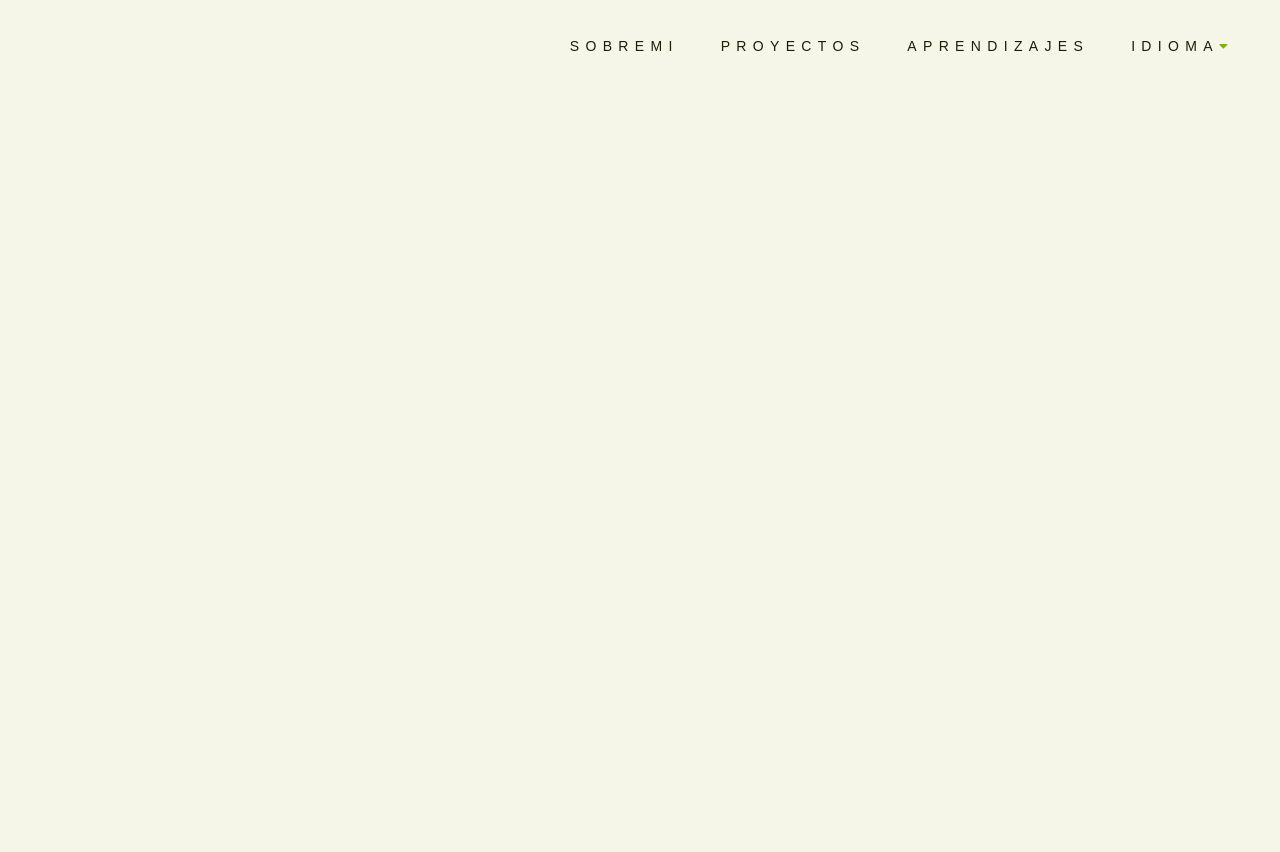
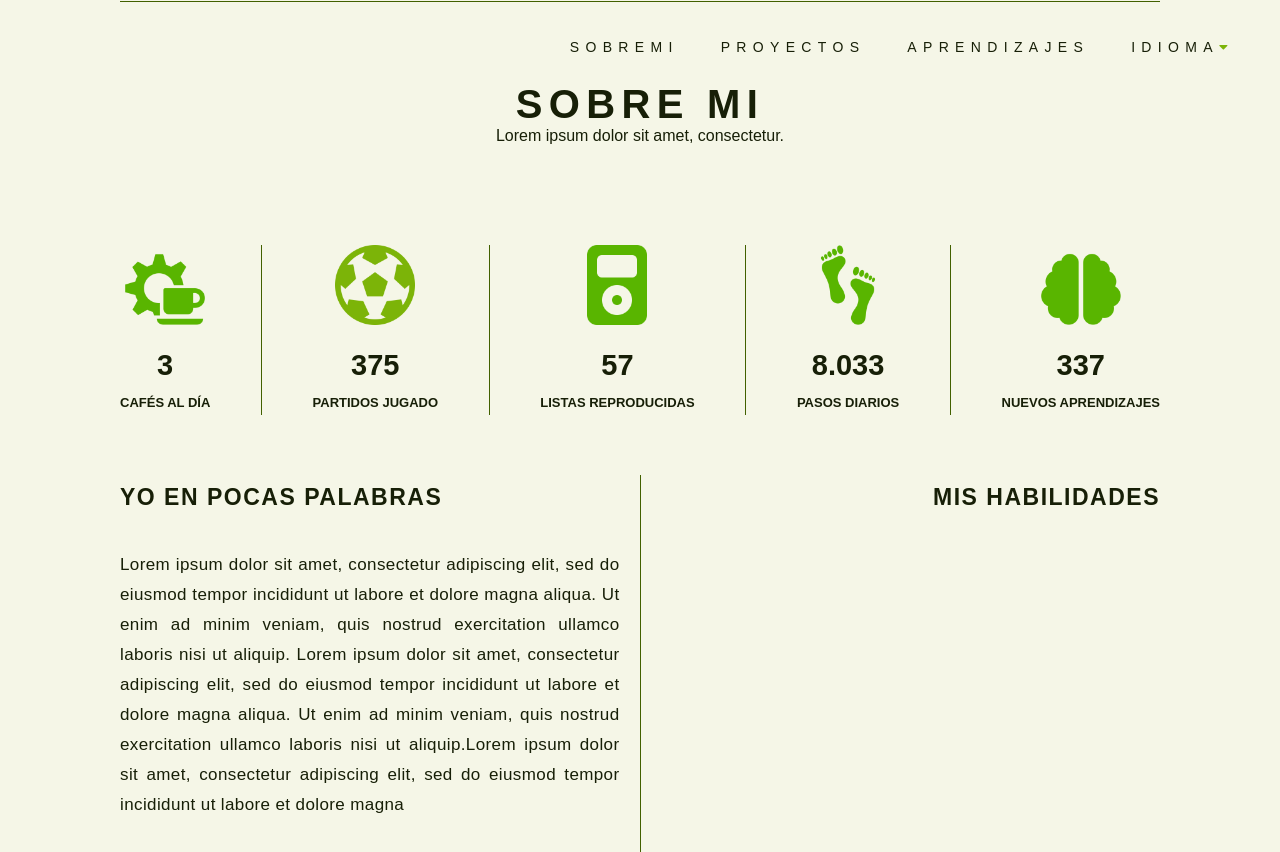
Before and after one commit to valeriaconstanzabc/PortafolioSebastian, a React (Create React App) app in the folder portafoliosebastian/: page /sobremi in a window 1280 px wide. Shown: the top 852 px of the page. Before the commit the page ends 800 px from the top, so only its background shows below. Built offline with nearby package versions, Linux system fonts and the light colour scheme.

Commit message:
agrego rutas y css sobre mi

```diff
--- a/portafoliosebastian/src/App.jsx
+++ b/portafoliosebastian/src/App.jsx
@@ -5,6 +5,7 @@ import {
   Switch,
   Route
 } from "react-router-dom";
+import AboutMe from "./Components/AboutMe";
 import NavBar from "./Components/NavBar/NavBar";
 
 // <--------------------IMPORT VIEWS-------------------->
@@ -20,6 +21,10 @@ function App() {
             <Welcome />
           </Route>
 
+          <Route path="/sobremi" exact>
+            <AboutMe />
+          </Route>
+
         </Switch>
     </Router>
   )
--- a/portafoliosebastian/src/Components/AboutMe.jsx
+++ b/portafoliosebastian/src/Components/AboutMe.jsx
@@ -8,7 +8,7 @@ import cerebro from '../Imgs/cerebro.png'
 const AboutMe = () => {
     return (
         <>
-            <div className="aboutMe-container">
+            <div id='sobremi' className="aboutMe-container">
                 <div className="line"></div>
                 <div className="aboutMe-tittle-container">
                     <h1>SOBRE MI</h1>
--- a/portafoliosebastian/src/Components/NavBar/MenuItem.js
+++ b/portafoliosebastian/src/Components/NavBar/MenuItem.js
@@ -6,7 +6,7 @@ export const MenuItem = [
     },
     {
         title: 'ESPAÑOL',
-        path: '/espanol',
+        path: '/',
         cName: 'dropdown-link'
     }
 ]
--- a/portafoliosebastian/src/Components/NavBar/NavBar.jsx
+++ b/portafoliosebastian/src/Components/NavBar/NavBar.jsx
@@ -40,6 +40,7 @@ const NavBar = () => {
     window.addEventListener('scroll', changeColorNavBar)
 
     return (
+        <>
             <nav className={navBar ? 'navbar active' : 'navBar'}>
 
                 <div className='menu-icon' onClick={handleClick}>
@@ -47,7 +48,7 @@ const NavBar = () => {
                 </div>
                 <ul className={click ? 'nav-menu active' : 'nav-menu'}>
                     <li className="nav-item">
-                    <Link to='/' className="nav-links" onClick={closeMobileMenu}>SOBREMI</Link>
+                        <Link to='/sobremi' className="nav-links" onClick={closeMobileMenu}>SOBREMI</Link>
                     </li>
                     <li className="nav-item">
                         <Link to='/' className="nav-links" onClick={closeMobileMenu}>PROYECTOS</Link>
@@ -69,6 +70,7 @@ const NavBar = () => {
                     </li>
                 </ul>
             </nav>
+        </>
     )
 }
 
--- a/portafoliosebastian/src/Styles/_AboutMe.scss
+++ b/portafoliosebastian/src/Styles/_AboutMe.scss
@@ -1,14 +1,14 @@
 .aboutMe-container{
     display: flex;
     flex-direction: column;
-    margin: 30px 120px 0px 120px;
+    margin: 1px 120px 80px 120px;
     box-sizing: border-box;
 }
     .line{
         height: 1px;
         width: 100%;
         background: #426000;
-        margin-bottom: 100px;
+        margin-bottom: 80px;
     }
 
     .aboutMe-tittle-container{
@@ -32,6 +32,7 @@
     .aboutMe-iconsAttributes-container{
         display: flex;
         justify-content: space-between;
+        margin-bottom: 60px;
     }
         .containerIconsAttributes{
             display: flex;
@@ -41,22 +42,69 @@
             .containerIconsAttributes img{
                 height: 80px;
                 width: 80px;
-                margin-bottom: 15px;
+                margin-bottom: 13px;
             }
             .containerIconsAttributes h3{
                 font-weight: bold;
-                font-size: 32px;
+                font-size: 29px;
                 line-height: 54px;
             }
             .containerIconsAttributes p{
                 font-weight: bold;
-                font-size: 15px;
+                font-size: 13px;
                 line-height: 22px;
             }
-
 
         .line-iconsAttributes{
             height: 170px;
             width: 1px;
             background: #426000;
         }
+
+
+
+    .aboutMe-attributes-container{
+        width: 100%;
+        display: flex;
+    }
+        .attributes-me{
+            display: flex;
+            flex-direction: column;
+            width: 50%;
+        }
+            .attributes-me h3{
+                margin-bottom: 30px;
+                letter-spacing: 1.5px;
+                font-weight: bold;
+                font-size: 23px;
+                line-height: 45px;
+            }
+            .attributes-me p{
+                text-align: justify;
+                font-size: 17px;
+                line-height: 30px;
+
+                letter-spacing: 0.385714px;
+            }
+
+        .line-attributes{
+            height: 400px;
+            width: 1px;
+            background: #426000;
+            margin: 0px 20px 0px 20px;
+        }
+
+        .attributes-skills{
+            display: flex;
+            flex-direction: column;
+            width: 50%;
+        }
+            .attributes-skills h3{
+                display: flex;
+                justify-content: flex-end;
+                margin-bottom: 30px;
+                letter-spacing: 1.5px;
+                font-weight: bold;
+                font-size: 23px;
+                line-height: 45px;
+            }
--- a/portafoliosebastian/src/Styles/_Dropdown.scss
+++ b/portafoliosebastian/src/Styles/_Dropdown.scss
@@ -1,6 +1,6 @@
 .dropdown-menu {
     position: absolute;
-    top: 72px;
+    top: 60px;
     list-style: none;
     text-align: center;
     justify-content: center;
--- a/portafoliosebastian/src/Styles/_NavBar.scss
+++ b/portafoliosebastian/src/Styles/_NavBar.scss
@@ -55,6 +55,10 @@
 
 /* <---------------------MEDIA QUERY---------------------> */
   @media screen and (max-width: 830px) {
+    .navbar.active {
+      background: transparent;
+      box-shadow: 0px 0px 0px;
+    }
     .nav-item{
         margin: 0px;
     }
--- a/portafoliosebastian/src/Views/Welcome.jsx
+++ b/portafoliosebastian/src/Views/Welcome.jsx
@@ -21,7 +21,6 @@ const Welcome = () => {
                     </p>
                 </div>
             </div>
-            <AboutMe />
         </>
     )
 }
--- a/portafoliosebastian/src/index.css
+++ b/portafoliosebastian/src/index.css
@@ -2,7 +2,7 @@
 /* <---------------IMPORT COMPONENTS--------------> */
 .dropdown-menu {
   position: absolute;
-  top: 72px;
+  top: 60px;
   list-style: none;
   text-align: center;
   justify-content: center;
@@ -91,6 +91,9 @@
 
 /* <---------------------MEDIA QUERY---------------------> */
 @media screen and (max-width: 830px) {
+  .navbar.active {
+    background: transparent;
+    box-shadow: 0px 0px 0px; }
   .nav-item {
     margin: 0px; }
   .nav-menu {
@@ -150,14 +153,14 @@
 .aboutMe-container {
   display: flex;
   flex-direction: column;
-  margin: 30px 120px 0px 120px;
+  margin: 1px 120px 80px 120px;
   box-sizing: border-box; }
 
 .line {
   height: 1px;
   width: 100%;
   background: #426000;
-  margin-bottom: 100px; }
+  margin-bottom: 80px; }
 
 .aboutMe-tittle-container {
   display: flex;
@@ -177,7 +180,8 @@
 
 .aboutMe-iconsAttributes-container {
   display: flex;
-  justify-content: space-between; }
+  justify-content: space-between;
+  margin-bottom: 60px; }
 
 .containerIconsAttributes {
   display: flex;
@@ -187,22 +191,64 @@
 .containerIconsAttributes img {
   height: 80px;
   width: 80px;
-  margin-bottom: 15px; }
+  margin-bottom: 13px; }
 
 .containerIconsAttributes h3 {
   font-weight: bold;
-  font-size: 32px;
+  font-size: 29px;
   line-height: 54px; }
 
 .containerIconsAttributes p {
   font-weight: bold;
-  font-size: 15px;
+  font-size: 13px;
   line-height: 22px; }
 
 .line-iconsAttributes {
   height: 170px;
   width: 1px;
   background: #426000; }
+
+.aboutMe-attributes-container {
+  width: 100%;
+  display: flex; }
+
+.attributes-me {
+  display: flex;
+  flex-direction: column;
+  width: 50%; }
+
+.attributes-me h3 {
+  margin-bottom: 30px;
+  letter-spacing: 1.5px;
+  font-weight: bold;
+  font-size: 23px;
+  line-height: 45px; }
+
+.attributes-me p {
+  text-align: justify;
+  font-size: 17px;
+  line-height: 30px;
+  letter-spacing: 0.385714px; }
+
+.line-attributes {
+  height: 400px;
+  width: 1px;
+  background: #426000;
+  margin: 0px 20px 0px 20px; }
+
+.attributes-skills {
+  display: flex;
+  flex-direction: column;
+  width: 50%; }
+
+.attributes-skills h3 {
+  display: flex;
+  justify-content: flex-end;
+  margin-bottom: 30px;
+  letter-spacing: 1.5px;
+  font-weight: bold;
+  font-size: 23px;
+  line-height: 45px; }
 
 .containerName-welcome {
   display: flex;
@@ -283,4 +329,5 @@ code {
   background-repeat: no-repeat;
   background-size: cover;
   width: 100%;
-  height: 700px; }
+  height: 700px;
+  max-height: 700px; }
--- a/portafoliosebastian/src/index.scss
+++ b/portafoliosebastian/src/index.scss
@@ -45,4 +45,5 @@ code {
   background-size: cover;
   width: 100%;
   height: 700px;
+  max-height: 700px;
 }
```
Lines whose indentation alone changed are shown as unchanged.
